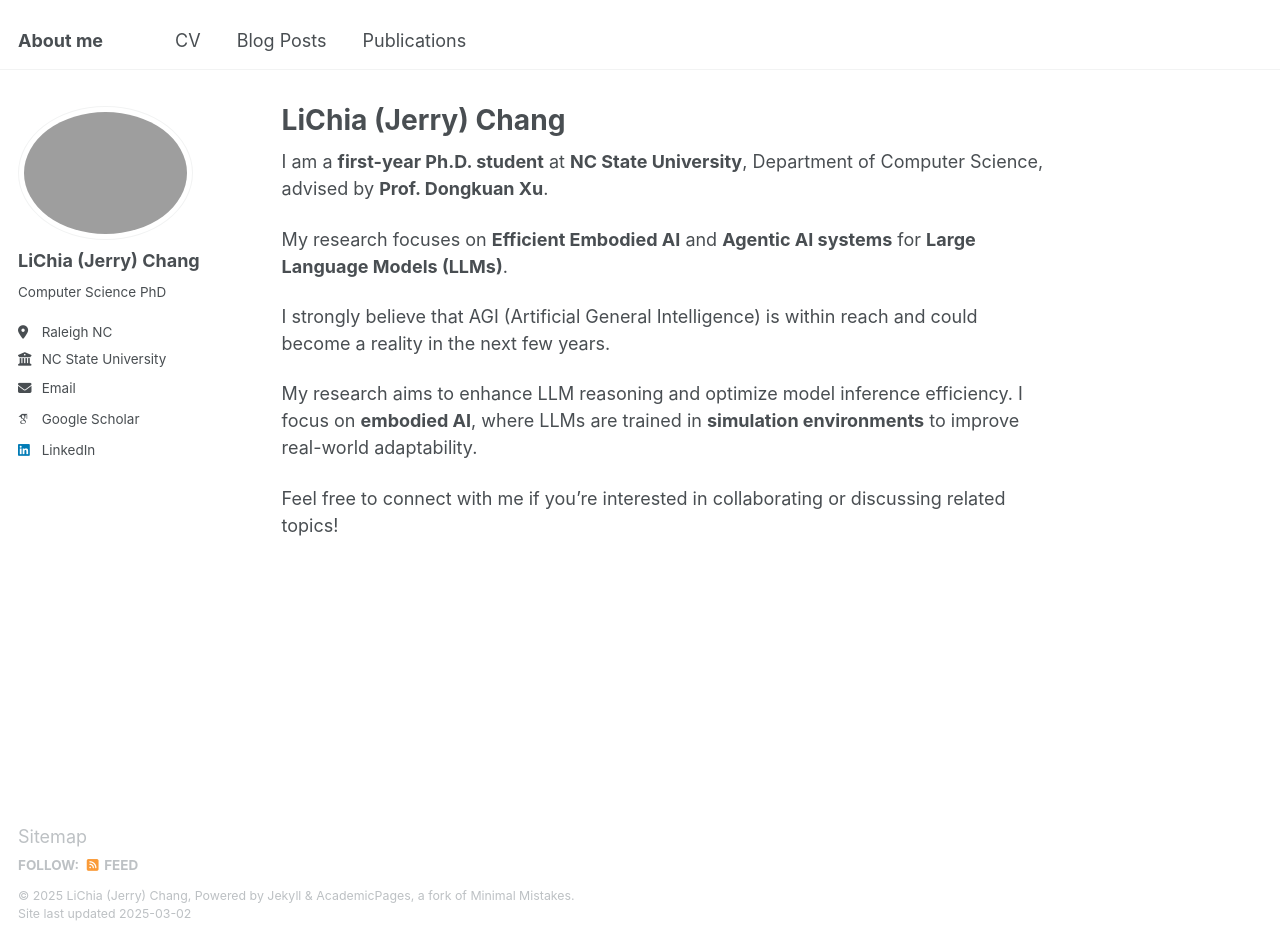
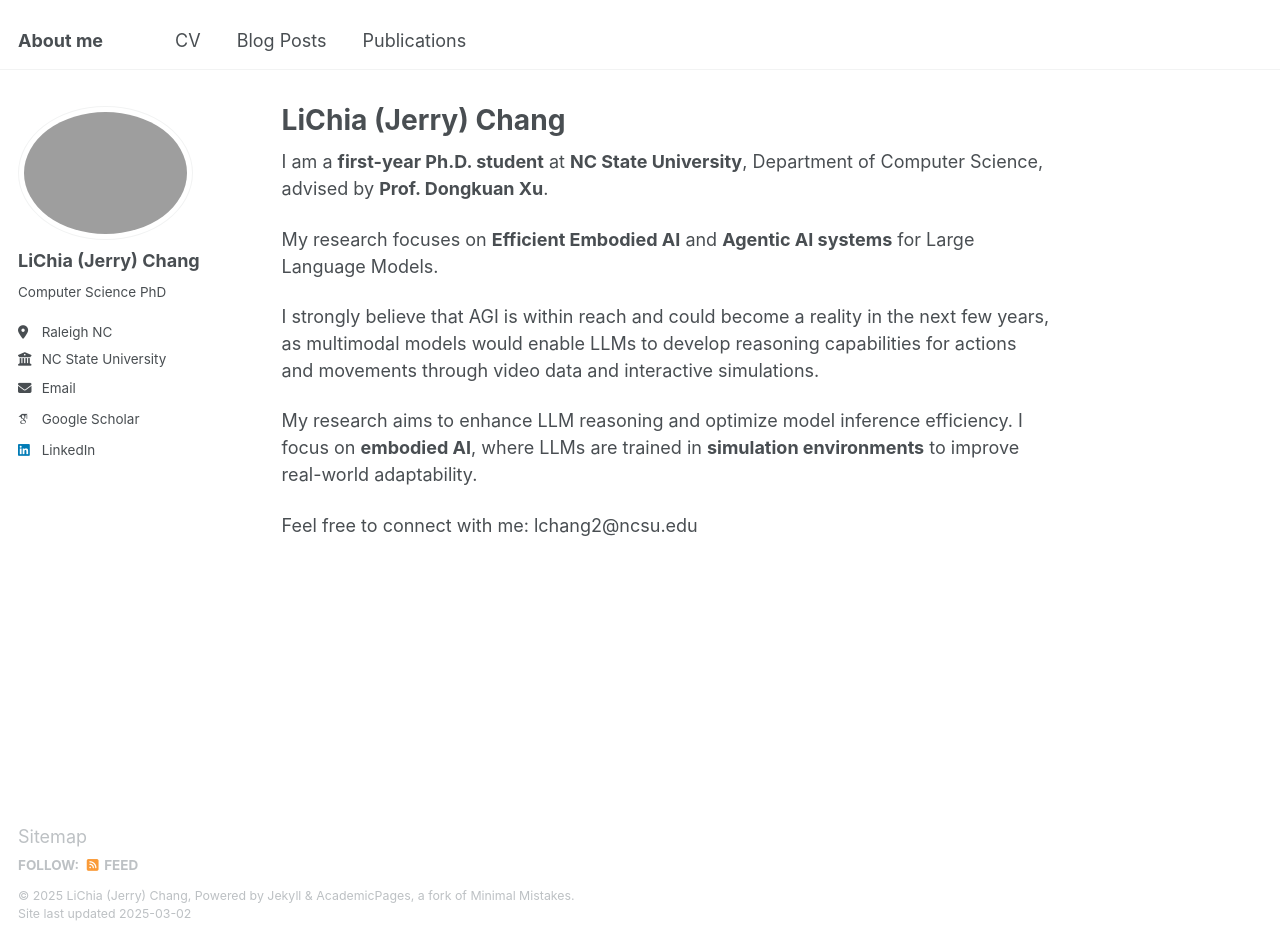
Before and after one commit to lichchang/lichchang.github.io, a Jekyll site: the page built from _pages/about.md, in a window 1280 px wide and 942 px high. Built offline with Jekyll 4.4.1, drawn with Linux system fonts in a browser that asks for light colours; some web fonts are replaced.

Commit message:
Update about.md

```diff
--- a/_pages/about.md
+++ b/_pages/about.md
@@ -11,13 +11,13 @@ redirect_from:
 I am a **first-year Ph.D. student** at **NC State University**, Department of Computer Science, advised by **Prof. Dongkuan Xu**.
 
 
-My research focuses on **Efficient Embodied AI** and **Agentic AI systems** for **Large Language Models (LLMs)**.
+My research focuses on **Efficient Embodied AI** and **Agentic AI systems** for Large Language Models.
 
 
-I strongly believe that AGI (Artificial General Intelligence) is within reach and could become a reality in the next few years.
+I strongly believe that AGI is within reach and could become a reality in the next few years, as multimodal models would enable LLMs to develop reasoning capabilities for actions and movements through video data and interactive simulations.
 
 
 My research aims to enhance LLM reasoning and optimize model inference efficiency.
 I focus on **embodied AI**, where LLMs are trained in **simulation environments** to improve real-world adaptability.
 
-Feel free to connect with me if you're interested in collaborating or discussing related topics!
+Feel free to connect with me: lchang2@ncsu.edu
```
